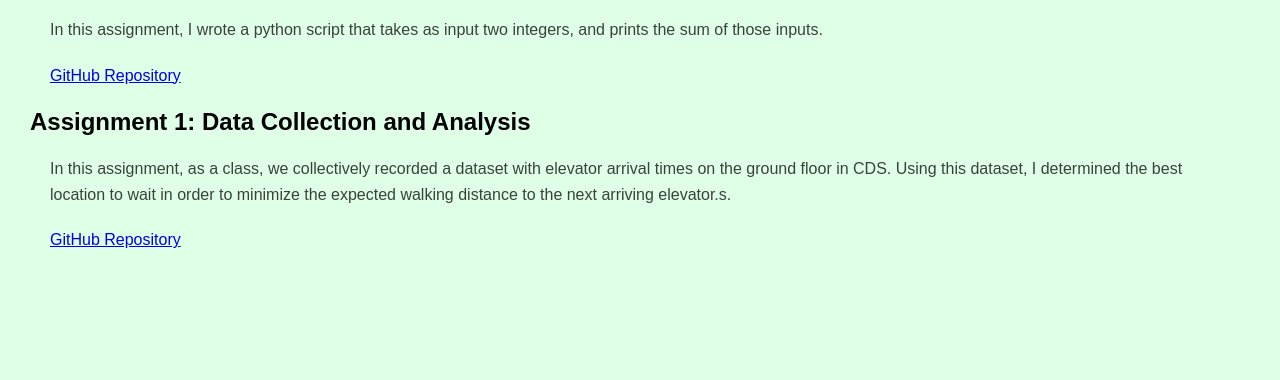
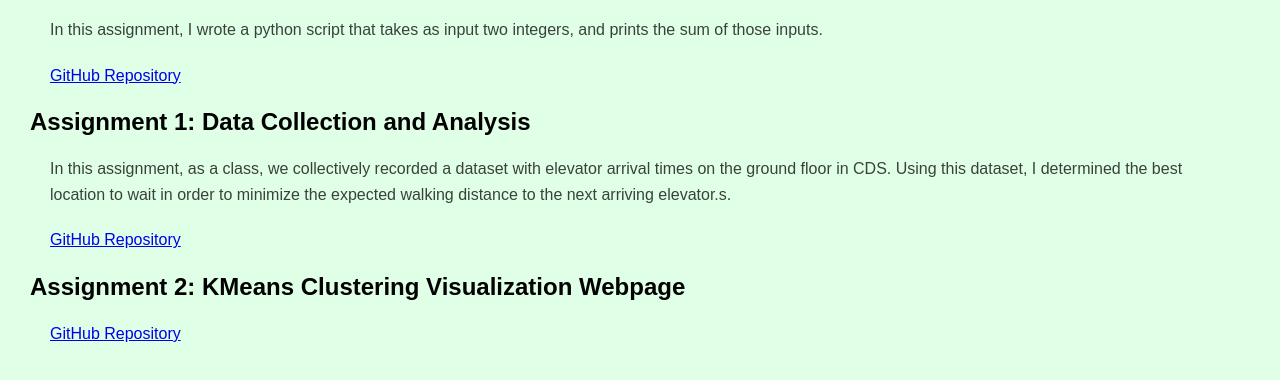
Before and after one commit to esraasabr/esraasabr.github.io, a plain HTML site: page assignments.html in a window 1280 px wide. Shown: the part 152-532 px from the top of the page. Drawn offline with Linux system fonts and the light colour scheme.

Commit message:
Update assignments.html

```diff
--- a/assignments.html
+++ b/assignments.html
@@ -27,6 +27,9 @@
                 <h2>Assignment 1: Data Collection and Analysis</h2>
                 <p>In this assignment, as a class, we collectively recorded a dataset with elevator arrival times on the ground floor in CDS. Using this dataset, I determined the best location to wait in order to minimize the expected walking distance to the next arriving elevator.s.</p>
                 <p><a href="https://github.com/esraasabr/esraasabr-assignment-1">GitHub Repository</a></p>
+                <h2>Assignment 2: KMeans Clustering Visualization Webpage</h2>
+                <p><a href="https://github.com/esraasabr/esrasabr-assignment-0" target="_blank">GitHub Repository</a></p>
+
 
             </section>
 
```
